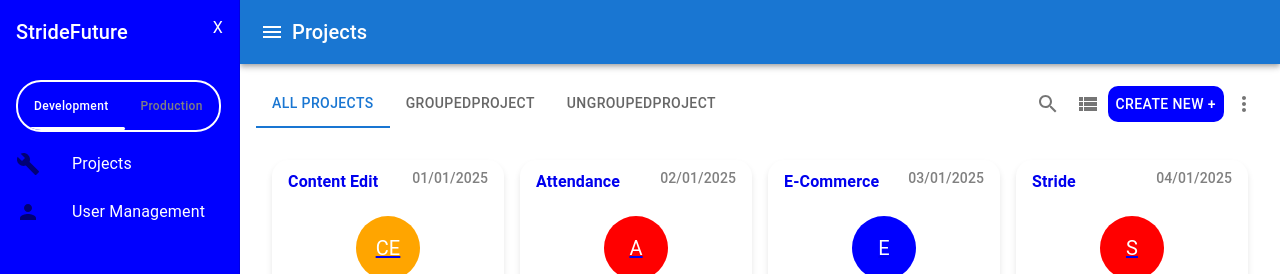
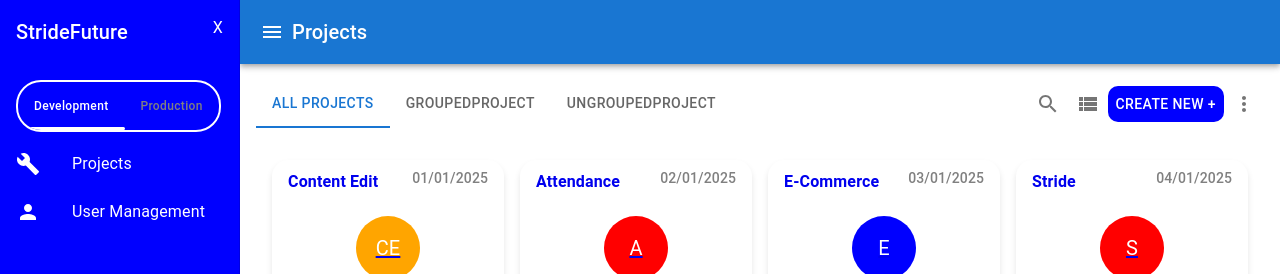
Before and after one commit to Dakshparva/StrideProjectNew, a React (Create React App) app: page / in a window 1280 px wide. Both pictures are taken after a click on the button 32 px from the left and 32 px from the top of the page. Shown: the top 274 px of the page. Built offline with nearby package versions, Linux system fonts and the light colour scheme.

Commit message:
Color changed in sidebar

```diff
--- a/src/components/Sidebar.jsx
+++ b/src/components/Sidebar.jsx
@@ -78,13 +78,13 @@ const Sidebar = ({ isOpen, toggleSidebar }) => {
           </Tabs>
         </ListItem>
         <ListItem button component={Link} to="/">
-          <ListItemIcon>
+          <ListItemIcon style={{ color: "white" }}>
             <Build />
           </ListItemIcon>
           <ListItemText primary="Projects" style={{ color: "white" }} />
         </ListItem>
         <ListItem button component={Link} to="/user-management">
-          <ListItemIcon>
+          <ListItemIcon style={{ color: "white" }}>
             <Person />
           </ListItemIcon>
           <ListItemText primary="User Management" style={{ color: "white" }} />
```
